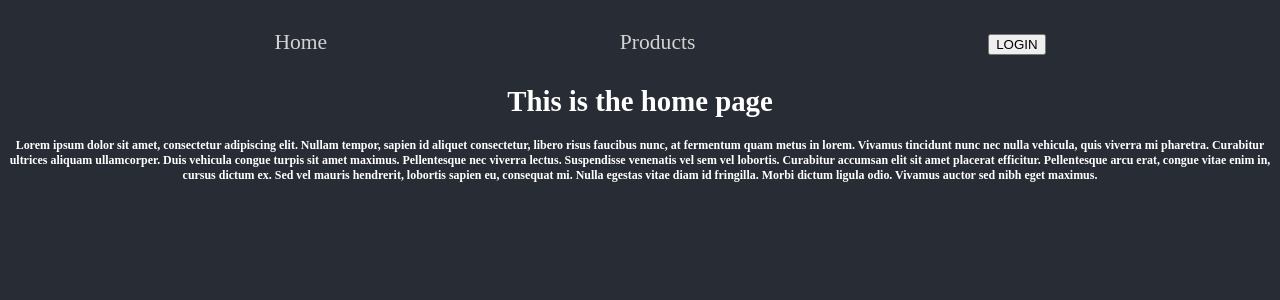
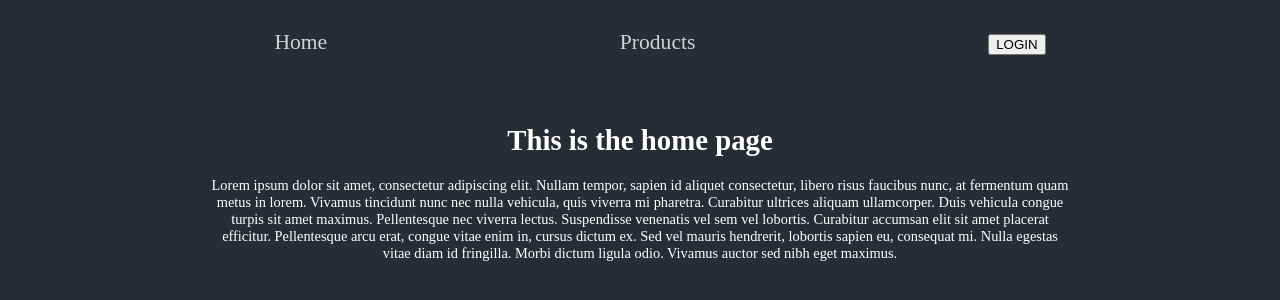
Before and after one commit to JessicaPerez1/React-Auth0-Login, a React (Create React App) app: page / in a window 1280 px wide. Shown: the top 300 px of the page. Built offline with nearby package versions, Linux system fonts and the light colour scheme; a web font is replaced by a local one.

Commit message:
Added some styling

```diff
--- a/src/components/Home.js
+++ b/src/components/Home.js
@@ -1,10 +1,11 @@
-import React from 'react'
+import React from 'react';
+import './Home.scss';
 
 const Home = () => {
     return (
-        <div className='container'>
+        <div className='main-content'>
           <h1>This is the home page</h1>
-            <h5>Lorem ipsum dolor sit amet, consectetur adipiscing elit. Nullam tempor, sapien id aliquet consectetur, libero risus faucibus nunc, at fermentum quam metus in lorem. Vivamus tincidunt nunc nec nulla vehicula, quis viverra mi pharetra. Curabitur ultrices aliquam ullamcorper. Duis vehicula congue turpis sit amet maximus. Pellentesque nec viverra lectus. Suspendisse venenatis vel sem vel lobortis. Curabitur accumsan elit sit amet placerat efficitur. Pellentesque arcu erat, congue vitae enim in, cursus dictum ex. Sed vel mauris hendrerit, lobortis sapien eu, consequat mi. Nulla egestas vitae diam id fringilla. Morbi dictum ligula odio. Vivamus auctor sed nibh eget maximus.</h5>
+            <p>Lorem ipsum dolor sit amet, consectetur adipiscing elit. Nullam tempor, sapien id aliquet consectetur, libero risus faucibus nunc, at fermentum quam metus in lorem. Vivamus tincidunt nunc nec nulla vehicula, quis viverra mi pharetra. Curabitur ultrices aliquam ullamcorper. Duis vehicula congue turpis sit amet maximus. Pellentesque nec viverra lectus. Suspendisse venenatis vel sem vel lobortis. Curabitur accumsan elit sit amet placerat efficitur. Pellentesque arcu erat, congue vitae enim in, cursus dictum ex. Sed vel mauris hendrerit, lobortis sapien eu, consequat mi. Nulla egestas vitae diam id fringilla. Morbi dictum ligula odio. Vivamus auctor sed nibh eget maximus.</p>
          </div>
     )
 }
--- /dev/null
+++ b/src/components/Home.scss
@@ -0,0 +1,8 @@
+.main-content {
+  max-width: 60rem;
+  //   display: flex;
+  //   align-items: center;
+  //   justify-content: center;
+  margin: 0 auto;
+  padding: 20px 40px;
+}
--- a/src/components/Login.js
+++ b/src/components/Login.js
@@ -1,12 +1,10 @@
 import React from 'react'
 import { useAuth0 } from '@auth0/auth0-react'
 
-import './Navigation.scss'
+import './Navigation.scss';
 
 const Login = () => {
-
   const { loginWithRedirect } = useAuth0();
-
   return (
     <div className="container">
       <button
--- a/src/components/Logout.js
+++ b/src/components/Logout.js
@@ -4,9 +4,7 @@ import { useAuth0 } from '@auth0/auth0-react'
 // import { useHistory } from 'react-router-dom';
 
 const Logout = () => {
-
   const { logout } = useAuth0();
-
   return (
     <div className="container">
         <button
--- a/src/components/Products.js
+++ b/src/components/Products.js
@@ -1,7 +1,13 @@
-import React from 'react'
+import React from 'react';
+import './Products.scss';
 
 const Products = () => {
-    return<h1>Products Page to come soon...</h1>
+    return (
+      <div className='main-content'>
+        <h1>Products Page to come soon...</h1>
+        <p>Sed ut perspiciatis unde omnis iste natus error sit voluptatem accusantium doloremque laudantium, totam rem aperiam, eaque ipsa quae ab illo inventore veritatis et quasi architecto beatae vitae dicta sunt explicabo. Nemo enim ipsam voluptatem quia voluptas sit aspernatur aut odit aut fugit, sed quia consequuntur magni dolores eos qui ratione voluptatem sequi nesciunt.</p>
+      </div>
+    )
 }
 
 export default Products
--- /dev/null
+++ b/src/components/Products.scss
@@ -0,0 +1 @@
+@use 'home';
--- a/src/components/Profile.js
+++ b/src/components/Profile.js
@@ -3,12 +3,13 @@ import { useAuth0 } from '@auth0/auth0-react'
 
 const Profile = () => {
   const { user } = useAuth0();
+  const { name } = user;
   return (
     <div className='profile-container'>
-        <div className='greetings'>
-            Hello, {JSON.stringify(user.nickname)}
+        <h1 className='greetings'>
+            Hello, {name}
             {/* {JSON.stringify(user, null, 2)} */}
-        </div>
+        </h1>
         <h4>This page will show user info when logged in :)</h4>
     </div>
     )
```
Lines whose indentation alone changed are shown as unchanged.
